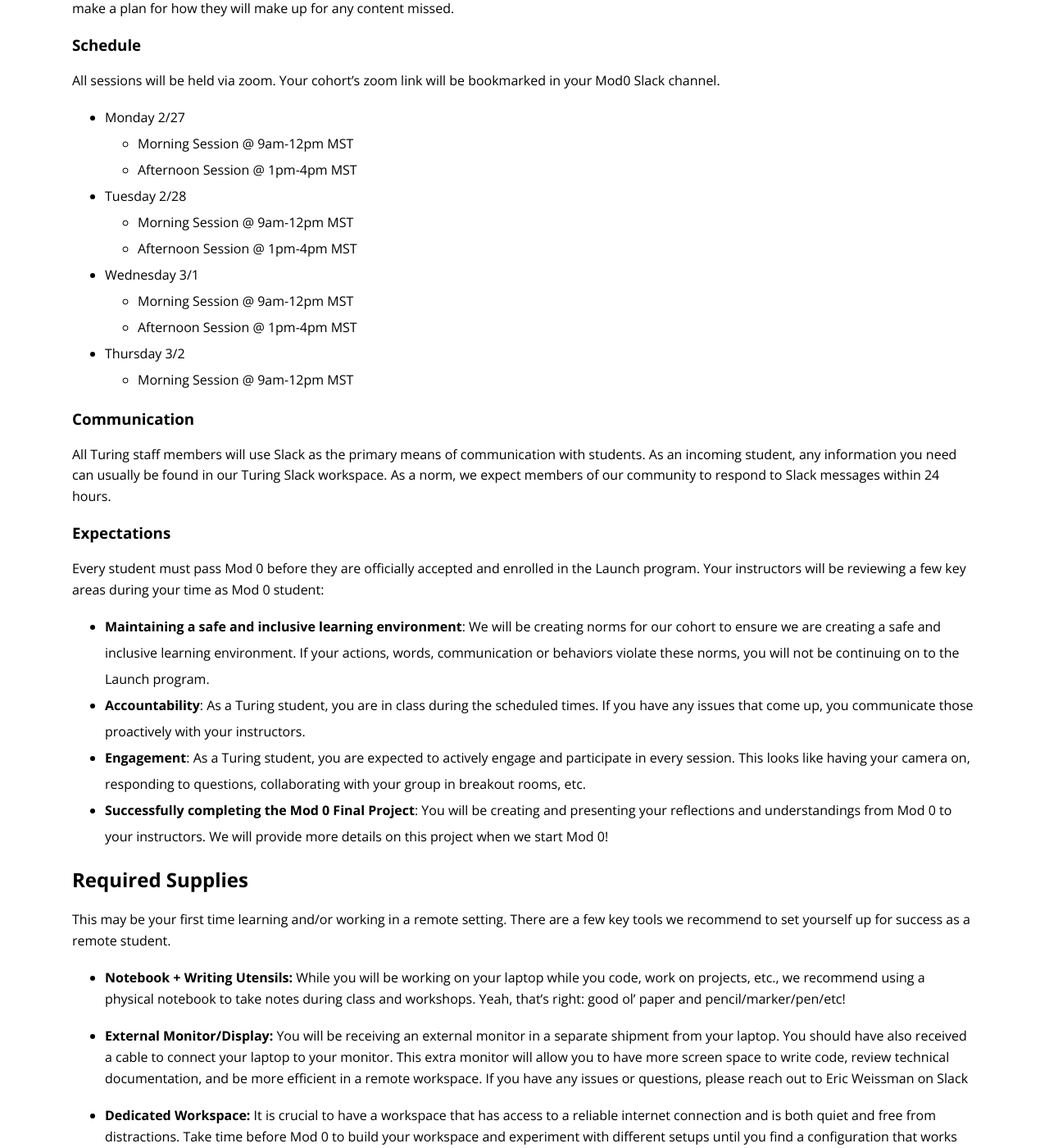
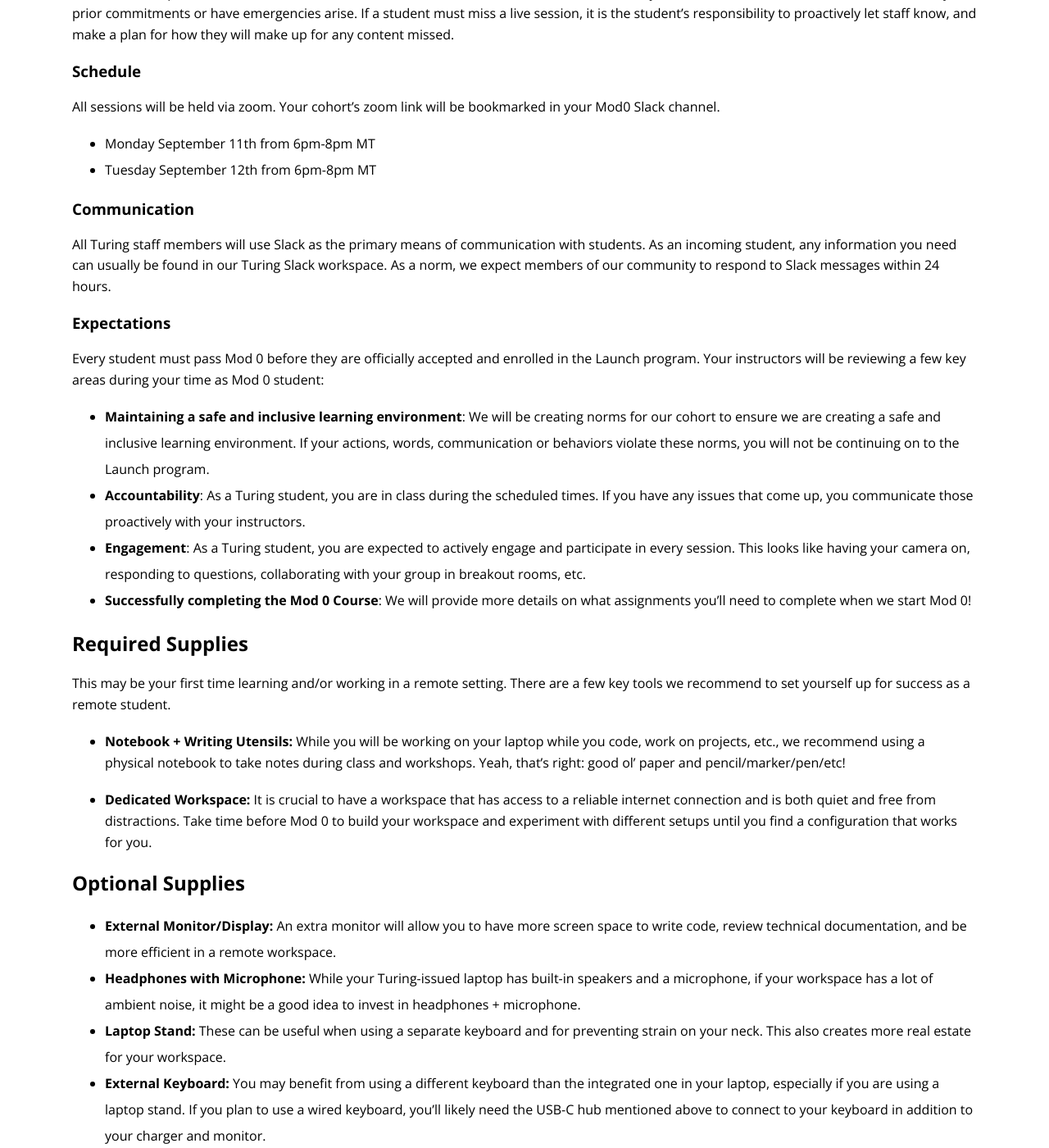
Before and after one commit to turingschool/launch-curriculum, a Jekyll site: the page built from module0/lessons/syllabus.md, in a window 1280 px wide and 1400 px high, scrolled down 2060 px. Shown: the whole window at 82% size. Built offline with Jekyll 4.4.1, drawn with Linux system fonts in a browser that asks for light colours; nearby versions of some CDN libraries; comment, search, counter and statistics services are not loaded; some of the changed text lies outside the part shown.

Commit message:
Update syllabus

```diff
--- a/module0/lessons/syllabus.md
+++ b/module0/lessons/syllabus.md
@@ -36,14 +37,13 @@
 	- If you're interested in additional features, here are some additional [Windows 11 Tips & Tricks](https://www.youtube.com/watch?v=MqMIjSDkqz4)
 
 
-
 ## Before Your First Mod 0 Session
 There are several steps you must complete before attending your first session of Mod 0.
 1. Thoroughly and carefully read through this Syllabus.
 1. Review the information for your first Mod 0 session:
-    - Date: Monday February 27th
-    - Start time: 9am MST (feel free to sign on a few minutes early!)
-    - Zoom link: https://turingschool.zoom.us/j/92581733018
+    - Date: Monday, September 11th
+    - Start time: 6PM MST (feel free to sign on a few minutes early!)
+    - Zoom link: The zoom link will be shared in your Slack channel (#mod0_launch_2310) prior to the event starting!
 1. Prep Your "Why" - During the first session of Mod 0, you will break out into small groups and share your "why" for taking this step to launch your career in tech, and your goals moving forward for your life. Spend some time reflecting on your motivations for being here, and how to communicate that best to your peers so they start to understand you and what drives you. Be prepared to share that with the group in 1-2 minutes.
 
 ## Expectations
@@ -53,17 +53,8 @@
 
 ### Schedule
 All sessions will be held via zoom.  Your cohort's zoom link will be bookmarked in your Mod0 Slack channel.
-- Monday 2/27
-    - Morning Session @ 9am-12pm MST
-    - Afternoon Session @ 1pm-4pm MST
-- Tuesday 2/28
-    - Morning Session @ 9am-12pm MST
-    - Afternoon Session @ 1pm-4pm MST
-- Wednesday 3/1
-    - Morning Session @ 9am-12pm MST
-    - Afternoon Session @ 1pm-4pm MST
-- Thursday 3/2
-    - Morning Session @ 9am-12pm MST
+- Monday September 11th from 6pm-8pm MT
+- Tuesday September 12th from 6pm-8pm MT
 
 ### Communication
 All Turing staff members will use Slack as the primary means of communication with students. As an incoming student, any information you need can usually be found in our Turing Slack workspace. As a norm, we expect members of our community to respond to Slack messages within 24 hours.
@@ -73,27 +64,23 @@
 - **Maintaining a safe and inclusive learning environment**: We will be creating norms for our cohort to ensure we are creating a safe and inclusive learning environment. If your actions, words, communication or behaviors violate these norms, you will not be continuing on to the Launch program.
 - **Accountability**: As a Turing student, you are in class during the scheduled times. If you have any issues that come up, you communicate those proactively with your instructors.
 - **Engagement**: As a Turing student, you are expected to actively engage and participate in every session. This looks like having your camera on, responding to questions, collaborating with your group in breakout rooms, etc.
-- **Successfully completing the Mod 0 Final Project**: You will be creating and presenting your reflections and understandings from Mod 0 to your instructors. We will provide more details on this project when we start Mod 0!
+- **Successfully completing the Mod 0 Course**: We will provide more details on what assignments you'll need to complete when we start Mod 0!
 
 ## Required Supplies
 This may be your first time learning and/or working in a remote setting. There are a few key tools we recommend to set yourself up for success as a remote student.
 
 - **Notebook + Writing Utensils:** While you will be working on your laptop while you code, work on projects, etc., we recommend using a physical notebook to take notes during class and workshops. Yeah, that's right: good ol' paper and pencil/marker/pen/etc!
 
-- **External Monitor/Display:** You will be receiving an external monitor in a separate shipment from your laptop. You should have also received a cable to connect your laptop to your monitor. This extra monitor will allow you to have more screen space to write code, review technical documentation, and be more efficient in a remote workspace.  If you have any issues or questions, please reach out to Eric Weissman on Slack
-
 - **Dedicated Workspace:** It is crucial to have a workspace that has access to a reliable internet connection and is both quiet and free from distractions. Take time before Mod 0 to build your workspace and experiment with different setups until you find a configuration that works for you.
 
-
 ## Optional Supplies
+- **External Monitor/Display:** An extra monitor will allow you to have more screen space to write code, review technical documentation, and be more efficient in a remote workspace.
 - **Headphones with Microphone:** While your Turing-issued laptop has built-in speakers and a microphone, if your workspace has a lot of ambient noise, it might be a good idea to invest in headphones + microphone.
 - **Laptop Stand:** These can be useful when using a separate keyboard and for preventing strain on your neck. This also creates more real estate for your workspace.
 - **External Keyboard:** You may benefit from using a different keyboard than the integrated one in your laptop, especially if you are using a laptop stand. If you plan to use a wired keyboard, you'll likely need the USB-C hub mentioned above to connect to your keyboard in addition to your charger and monitor.
 
-
-
 ## Accommodations
-We do our best to work with students who need additional accommodations while attending Turing. If this applies to you, please review [this form](https://frontend.turing.edu/documents/reasonable_accommodation_request_form.pdf) prior to starting Mod 0 at Turing and communicate with the Mod 0 Lead.
+We do our best to work with students who need additional accommodations while attending Turing. If this applies to you, please review [this form](https://docs.google.com/document/d/1uTa_LFW_Wphc8O7SmJN3EVcfGM7DZrcT0qSa3TuSxV4/edit) prior to starting Mod 0 at Turing and communicate with the Mod 0 Lead.
 
 ## Enrollment Questions
 
```
Also changed, not shown: other parts of module0/lessons/syllabus.md (+1 -0 lines), module0/index.md (+1 -0 lines).
